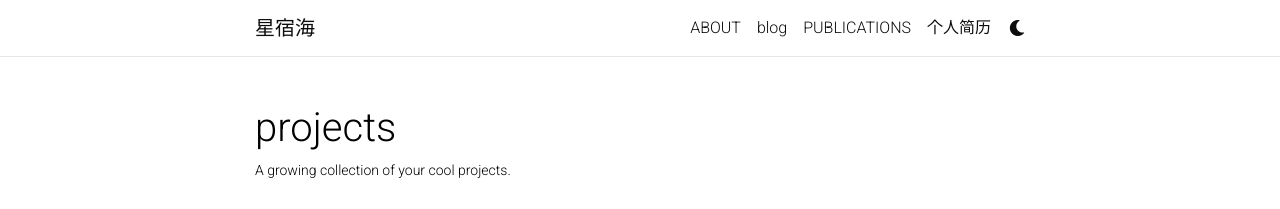
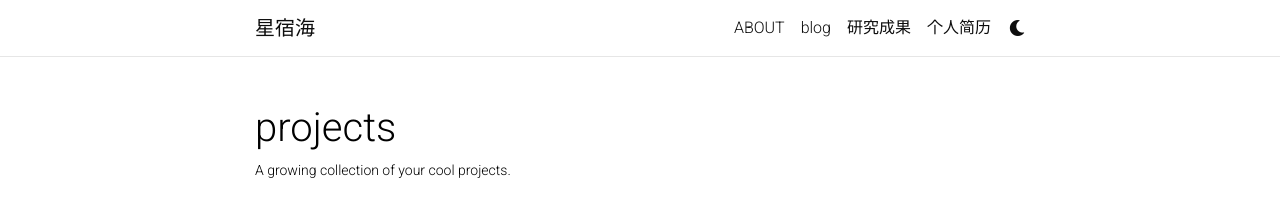
Before and after one commit to sterling-yin/sterling-yin.github.io, a Jekyll site: the page built from _pages/projects.md, in a window 1280 px wide. Shown: the top 209 px of the page. Built offline with Jekyll 4.4.1, drawn with Linux system fonts in a browser that asks for light colours; full-size pictures stand in for the smaller copies a plugin makes; comment, search, counter and statistics services are not loaded; a style sheet for code colours, icons or effects is not loaded.

Commit message:
Update publications.md

```diff
--- a/_pages/publications.md
+++ b/_pages/publications.md
@@ -1,7 +1,7 @@
 ---
 layout: page
 permalink: /publications/
-title: PUBLICATIONS
+title: 研究成果
 description:
 years: [2023, 2022, 2021, 2019]
 nav: true
```
